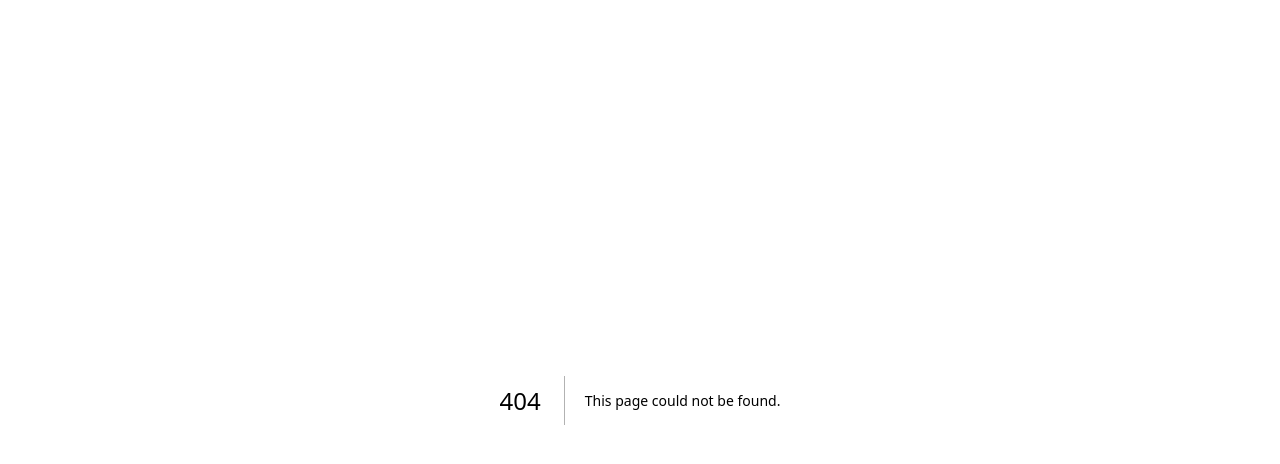
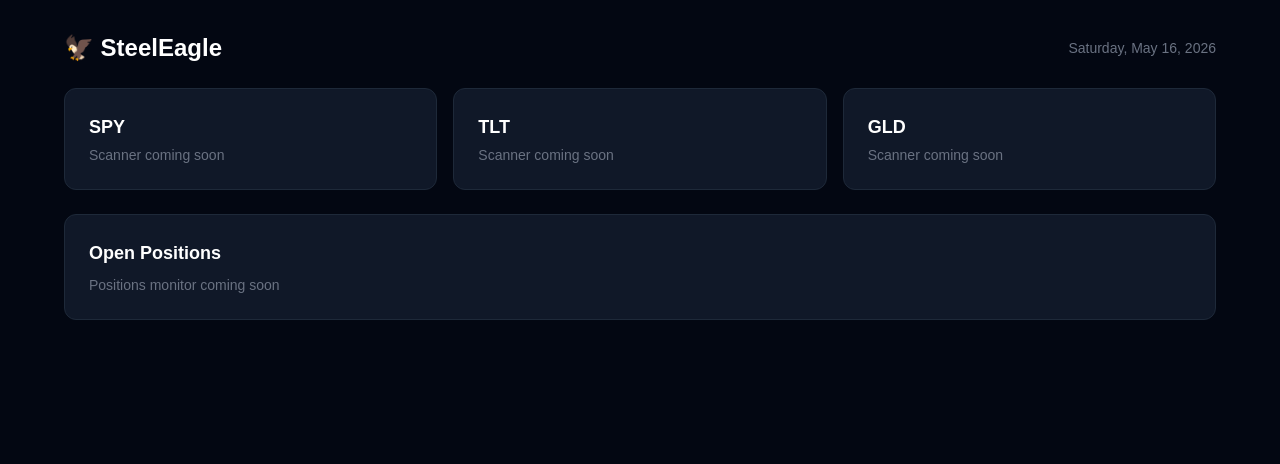
Before and after one commit to jaytjones/steeleagle, a Next.js app: page /dashboard in a window 1280 px wide. Before the commit this address had no page. Shown: the top 464 px of the page. Built offline with nearby package versions, Linux system fonts and the light colour scheme.

Commit message:
fix: add dashboard page

```diff
--- /dev/null
+++ b/app/dashboard/page.tsx
@@ -0,0 +1,41 @@
+// ============================================================
+// SteelEagle — Dashboard (placeholder)
+// Scanner cards and positions monitor will be built here
+// ============================================================
+
+export default function Dashboard() {
+  return (
+    <main className="min-h-screen bg-gray-950 text-white p-8">
+      <div className="max-w-6xl mx-auto space-y-6">
+        <div className="flex items-center justify-between">
+          <h1 className="text-2xl font-bold">🦅 SteelEagle</h1>
+          <span className="text-gray-500 text-sm">
+            {new Date().toLocaleDateString('en-US', {
+              weekday: 'long',
+              year: 'numeric',
+              month: 'long',
+              day: 'numeric',
+            })}
+          </span>
+        </div>
+
+        <div className="grid grid-cols-1 md:grid-cols-3 gap-4">
+          {['SPY', 'TLT', 'GLD'].map((symbol) => (
+            <div
+              key={symbol}
+              className="bg-gray-900 border border-gray-800 rounded-xl p-6"
+            >
+              <div className="text-lg font-semibold">{symbol}</div>
+              <div className="text-gray-500 text-sm mt-1">Scanner coming soon</div>
+            </div>
+          ))}
+        </div>
+
+        <div className="bg-gray-900 border border-gray-800 rounded-xl p-6">
+          <div className="text-lg font-semibold mb-2">Open Positions</div>
+          <div className="text-gray-500 text-sm">Positions monitor coming soon</div>
+        </div>
+      </div>
+    </main>
+  )
+}
```
